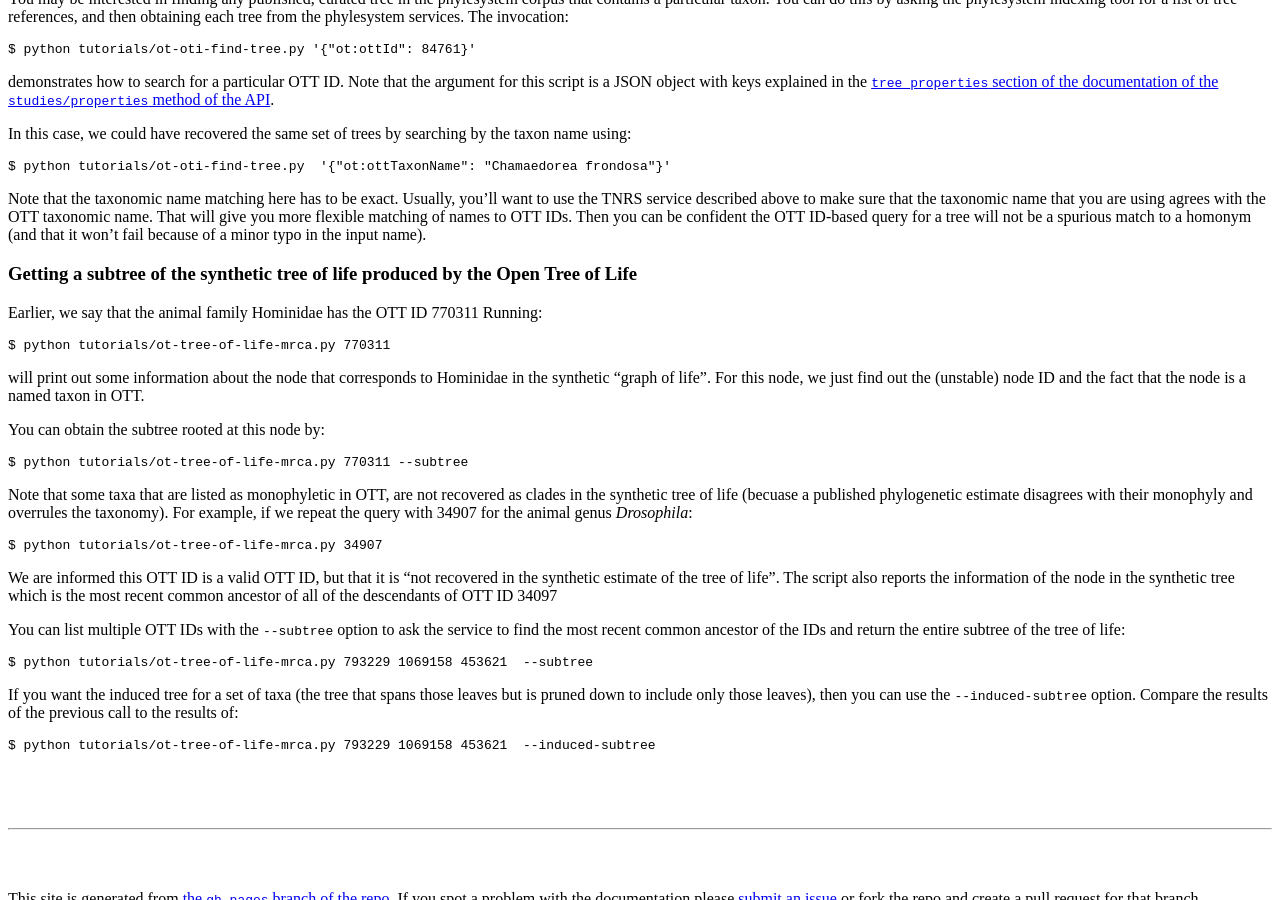
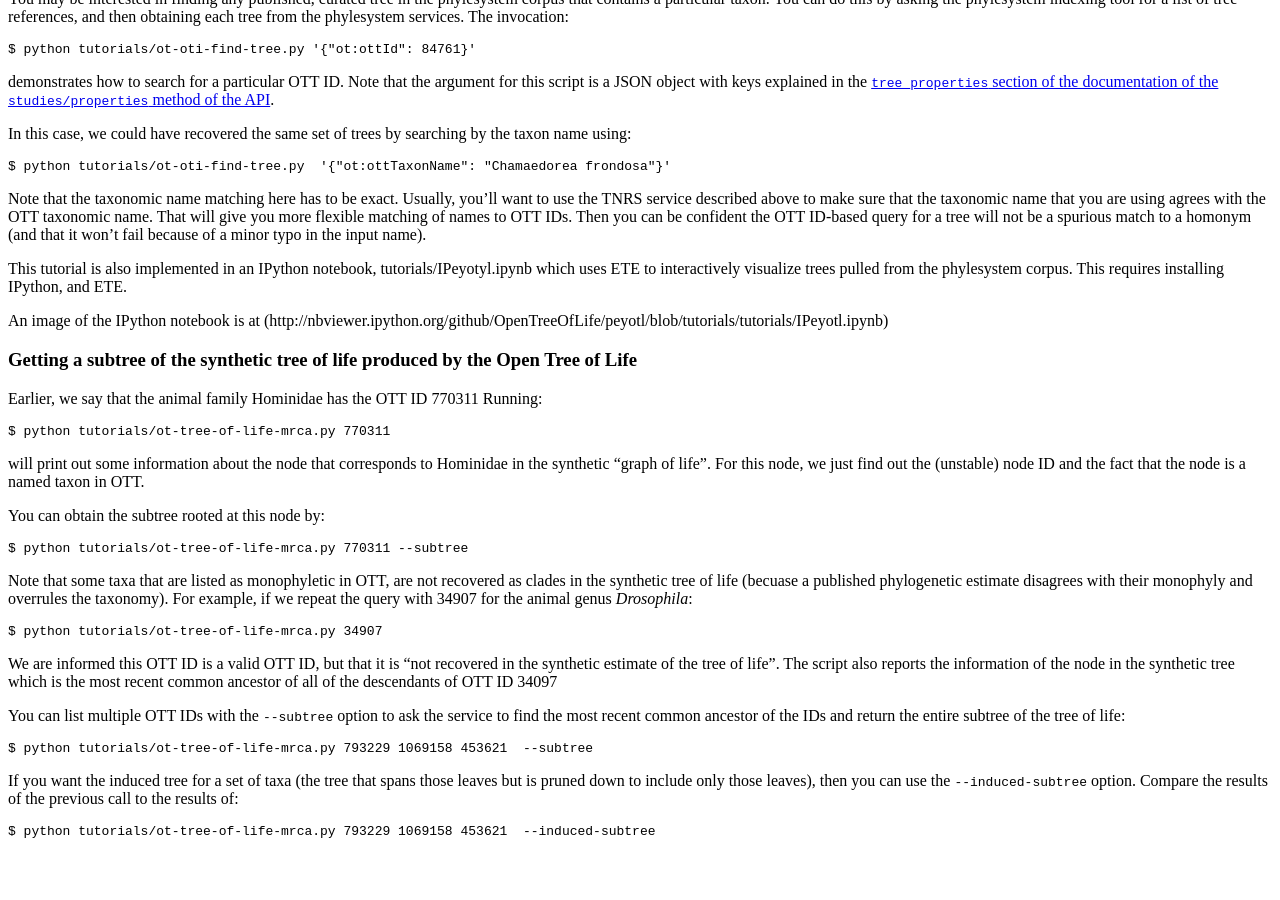
Before and after one commit to OpenTreeOfLife/peyotl, a Jekyll site: the page built from tutorial/index.md, in a window 1280 px wide and 900 px high, scrolled down 1843 px. Built offline with Jekyll 4.4.1, drawn with Linux system fonts in a browser that asks for light colours.

Commit message:
Added link to ipython notebook viewer

```diff
--- a/tutorial/index.md
+++ b/tutorial/index.md
@@ -133,6 +133,11 @@ Then you can be confident the OTT ID-based query for a tree will not be a spurio
     match to a homonym (and that it won't fail because of a minor typo in the
     input name).
 
+This tutorial is also implemented in an IPython notebook, tutorials/IPeyotyl.ipynb which uses ETE to interactively visualize trees pulled from the phylesystem corpus.
+This requires installing IPython, and ETE.
+
+An image of the IPython notebook is at (http://nbviewer.ipython.org/github/OpenTreeOfLife/peyotl/blob/tutorials/tutorials/IPeyotl.ipynb)
+
 ### Getting a subtree of the synthetic tree of life produced by the Open Tree of Life
 
 Earlier, we say that the animal family Hominidae has the OTT ID 770311
```
